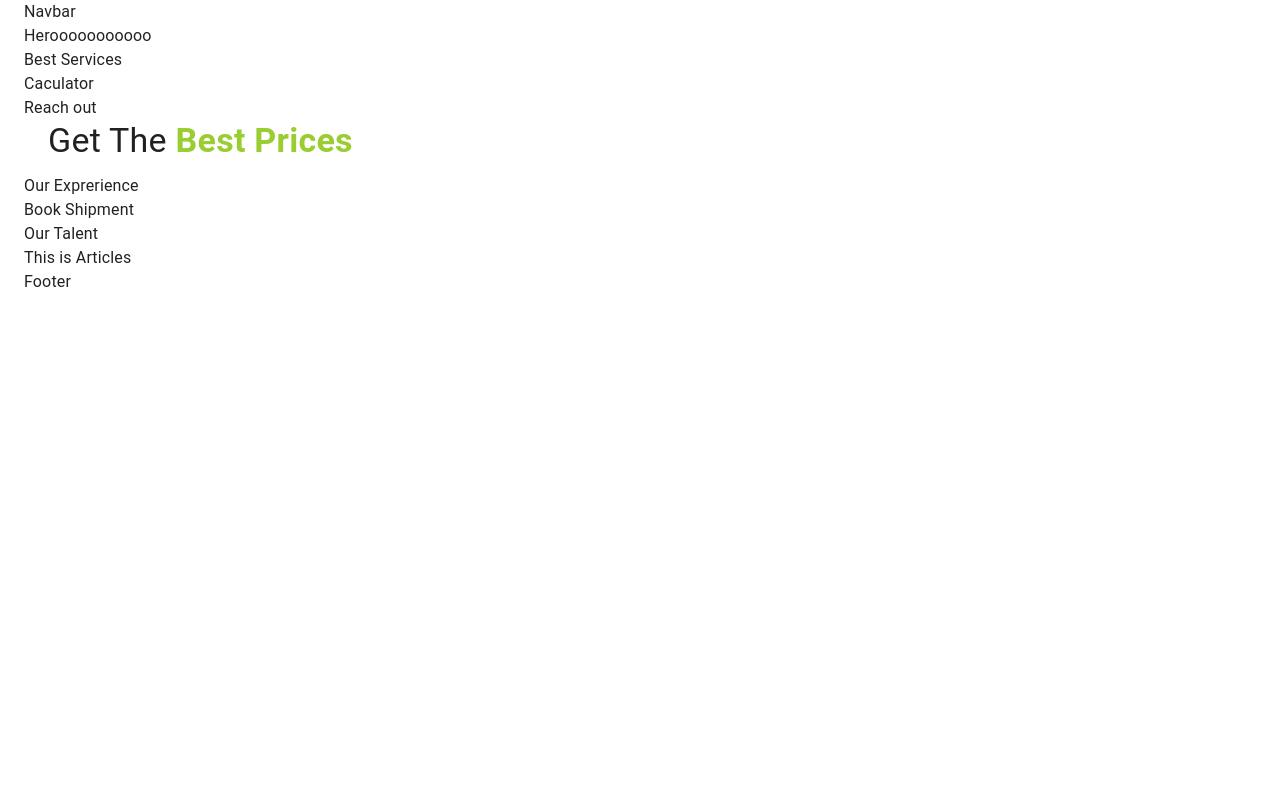
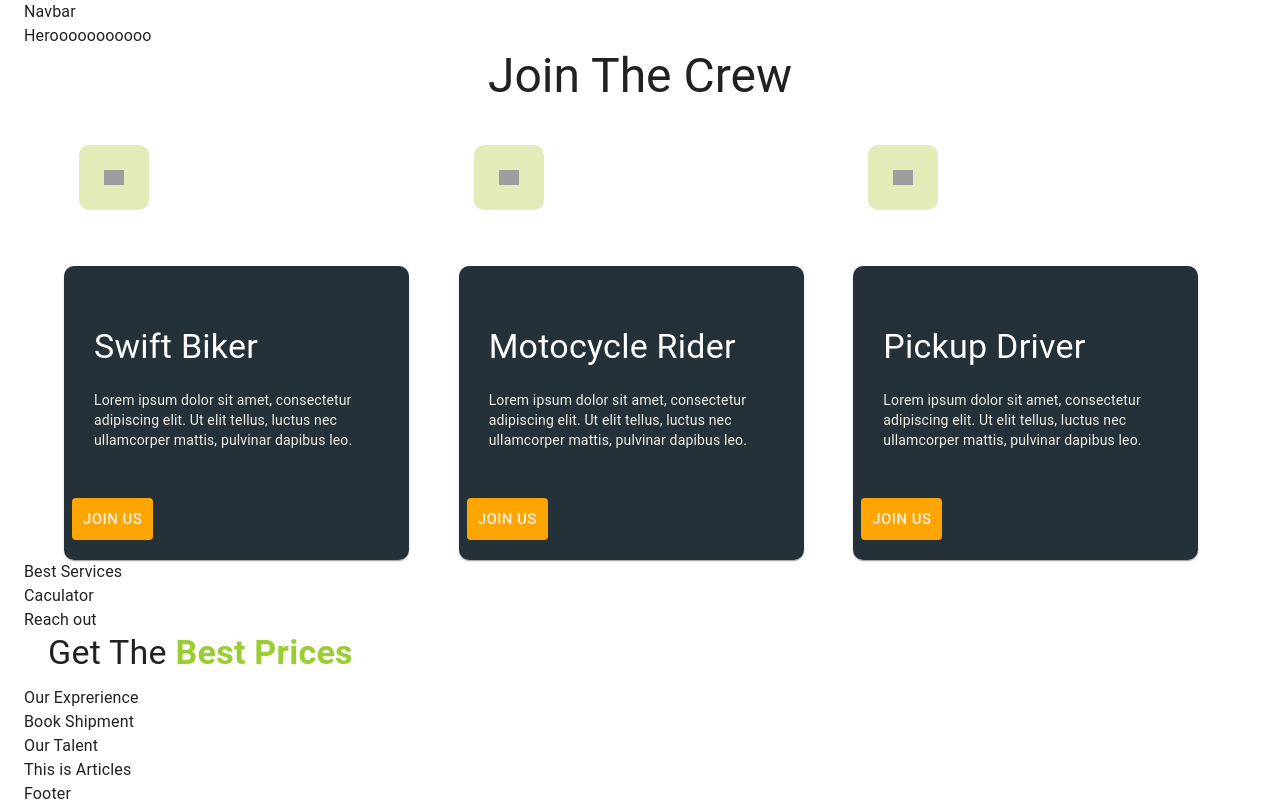
Before and after one commit to mehedihasan2004/parcel-pro-client, a React (Create React App) app: page / in a window 1280 px wide. Built offline with nearby package versions, Linux system fonts and the light colour scheme; grey boxes are pictures that could not be loaded.

Commit message:
Error solved

```diff
--- a/src/pages/home/Home.jsx
+++ b/src/pages/home/Home.jsx
@@ -10,11 +10,13 @@ import {
   OurTalent,
   RecentArticles,
 } from ".";
+import JoinTheCrew from "./JoinTheCrew";
 
 const Home = () => {
   return (
     <>
       <Hero />
+      <JoinTheCrew></JoinTheCrew>
       <BestServices />
       <FreightCalculate />
       <ReachOut />
--- a/src/pages/home/JoinTheCrew.jsx
+++ b/src/pages/home/JoinTheCrew.jsx
@@ -1,4 +1,4 @@
-import { Box, Grid, Typography } from "@mui/material";
+import { Box, Grid, Typography, Container } from "@mui/material";
 import React from 'react';
 import { CrewCard } from "../../components";
 
@@ -27,7 +27,7 @@ const JoinTheCrew = () => {
         },
       ];
       return (
-        <Box>
+        <Container>
          <Box style={{marginBottom:'130px'}}>
          <Typography variant="h3" sx={{ textAlign: "center" }}>
             Join The Crew
@@ -47,7 +47,7 @@ const JoinTheCrew = () => {
               </Grid>
             ))}
           </Grid>
-        </Box>
+        </Container>
       );
 };
 
--- a/src/pages/home/index.js
+++ b/src/pages/home/index.js
@@ -13,6 +13,6 @@ export { default as WhoWeAre } from "./WhoWeAre";
 export { default as WhyChooseUs } from "./WhyChooseUs";
 export { default as YourExpectation } from "./YourExpectation";
 
-export { default as YourQuaries } from "./YourQuaries";
+export { default as YourQueries } from "./YourQueries";
 
 export { default as BestPrice } from "./BestPrice";
```
